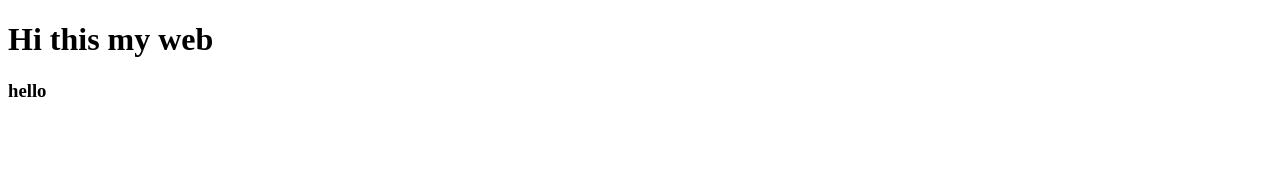
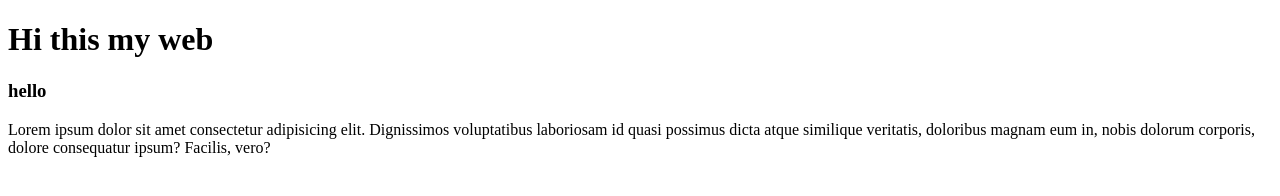
Before and after one commit to sajibhossain24/sl-repo, a plain HTML site: page index.html in a window 1280 px wide. Drawn offline with Linux system fonts and the light colour scheme.

Commit message:
first p commit

```diff
--- a/index.html
+++ b/index.html
@@ -9,5 +9,6 @@
 <body>
     <h1>Hi this my web</h1>
     <h3>hello</h3>
+    <P>Lorem ipsum dolor sit amet consectetur adipisicing elit. Dignissimos voluptatibus laboriosam id quasi possimus dicta atque similique veritatis, doloribus magnam eum in, nobis dolorum corporis, dolore consequatur ipsum? Facilis, vero?</P>
 </body>
 </html>
```
Also changed, not shown: 1 other file.
